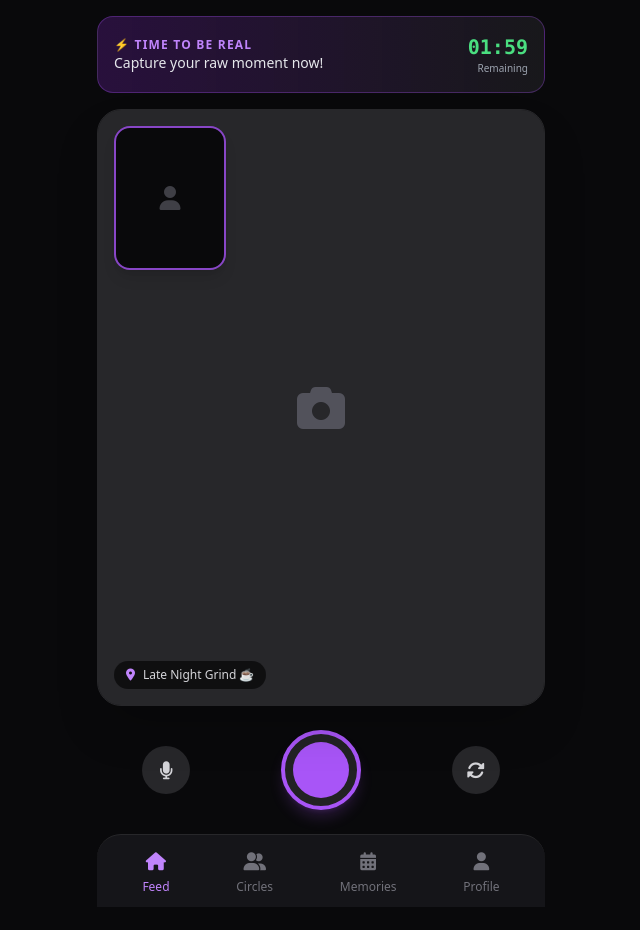
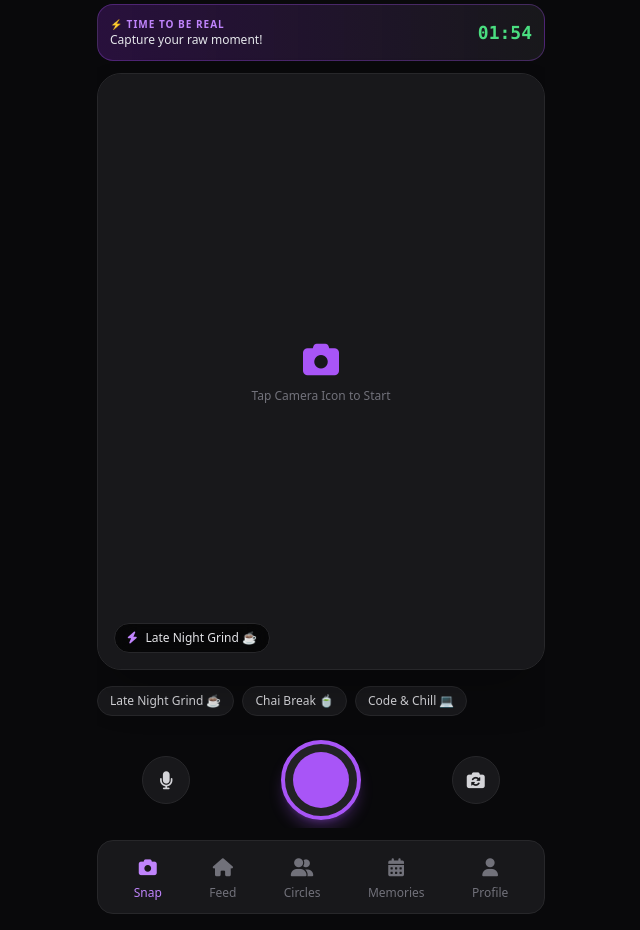
Before and after one commit to Bitmeeapp/SnapTime, a website: page index.html in a window 1280 px wide. Shown: the part 81-1011 px from the top of the page, without its empty margins (319-959 px from the left). Drawn offline with nearby package versions, Linux system fonts and the light colour scheme.

Commit message:
Update index.html

```diff
--- a/index.html
+++ b/index.html
@@ -6,104 +6,205 @@
   <title>Snap Time - Real Moments Sharing</title>
   <script src="https://cdn.tailwindcss.com"></script>
   <link rel="stylesheet" href="https://cdnjs.cloudflare.com/ajax/libs/font-awesome/6.4.0/css/all.min.css">
-  <script>
-    tailwind.config = {
-      theme: {
-        extend: {
-          colors: {
-            brand: '#a855f7',
-            neonGreen: '#22c55e',
-            darkBg: '#09090b',
-            cardBg: '#18181b'
-          }
-        }
-      }
-    }
-  </script>
 </head>
-<body class="bg-darkBg text-gray-100 font-sans min-h-screen flex flex-col items-center p-4">
+<body class="bg-zinc-950 text-gray-100 font-sans min-h-screen flex flex-col items-center justify-between p-4">
 
   <!-- Header -->
-  <header class="w-full max-w-md flex justify-between items-center py-4 border-b border-zinc-800">
+  <header class="w-full max-w-md flex justify-between items-center py-3 border-b border-zinc-800">
     <h1 class="text-2xl font-black tracking-wider text-transparent bg-clip-text bg-gradient-to-r from-purple-500 to-green-400">
       SNAP TIME
     </h1>
-    <div class="flex items-center gap-2 bg-zinc-800/80 px-3 py-1 rounded-full text-xs font-semibold text-green-400">
-      <i class="fa-solid fa-fire text-amber-500"></i> 12 Day Streak
+    <div class="flex items-center gap-2 bg-zinc-900 px-3 py-1 rounded-full text-xs font-semibold text-green-400 border border-zinc-800">
+      <i class="fa-solid fa-fire text-amber-500"></i> <span id="streakCount">12</span> Day Streak
     </div>
   </header>
 
-  <!-- Daily Real Alert Banner -->
-  <div class="w-full max-w-md my-4 p-4 rounded-2xl bg-gradient-to-r from-purple-900/40 to-zinc-900 border border-purple-500/30 flex items-center justify-between">
+  <!-- Main Content Container -->
+  <main class="w-full max-w-md flex-1 flex flex-col items-center my-3 overflow-hidden">
+
+    <!-- CAMERA SCREEN -->
+    <div id="screenCamera" class="w-full flex-1 flex flex-col items-center justify-center">
+
+      <!-- Daily Alert Banner -->
+      <div class="w-full mb-3 p-3 rounded-2xl bg-gradient-to-r from-purple-900/40 to-zinc-900 border border-purple-500/30 flex items-center justify-between">
         <div>
-      <p class="text-xs text-purple-400 font-bold uppercase tracking-widest">⚡ Time To Be Real</p>
-      <p class="text-sm text-gray-200 font-medium">Capture your raw moment now!</p>
+          <p class="text-[10px] text-purple-400 font-bold uppercase tracking-widest">⚡ Time To Be Real</p>
+          <p class="text-xs text-gray-200 font-medium">Capture your raw moment!</p>
         </div>
         <div class="text-right">
-      <span class="text-xl font-mono font-bold text-green-400">01:59</span>
-      <p class="text-[10px] text-gray-400">Remaining</p>
+          <span id="countdownTimer" class="text-lg font-mono font-bold text-green-400">01:59</span>
         </div>
       </div>
 
-  <!-- Camera Action Section -->
-  <main class="w-full max-w-md flex-1 flex flex-col items-center">
-
-    <!-- Camera Viewport Simulation -->
-    <div class="relative w-full aspect-[3/4] bg-zinc-900 rounded-3xl overflow-hidden border border-zinc-800 shadow-2xl flex items-center justify-center group">
-
-      <!-- Back Camera View -->
-      <div id="backView" class="w-full h-full bg-zinc-800 flex items-center justify-center text-zinc-600">
-        <i class="fa-solid fa-camera text-5xl"></i>
+      <!-- Camera Viewport -->
+      <div class="relative w-full aspect-[3/4] bg-zinc-900 rounded-3xl overflow-hidden border border-zinc-800 shadow-2xl flex items-center justify-center">
+        <video id="webcam" autoplay playsinline class="w-full h-full object-cover hidden"></video>
+        <div id="cameraPlaceholder" class="w-full h-full bg-zinc-900 flex flex-col items-center justify-center text-zinc-500 gap-2">
+          <i class="fa-solid fa-camera text-4xl text-purple-500"></i>
+          <span class="text-xs">Tap Camera Icon to Start</span>
         </div>
 
-      <!-- PIP Front Selfie View -->
-      <div id="frontView" class="absolute top-4 left-4 w-28 h-36 bg-zinc-950 rounded-2xl border-2 border-purple-500/80 overflow-hidden shadow-lg flex items-center justify-center text-zinc-700">
-        <i class="fa-solid fa-user text-2xl"></i>
-      </div>
-
-      <!-- Overlay Badge -->
-      <div class="absolute bottom-4 left-4 bg-black/60 backdrop-blur-md px-3 py-1.5 rounded-full text-xs text-zinc-300 font-medium flex items-center gap-2">
-        <i class="fa-solid fa-location-dot text-purple-400"></i> Late Night Grind ☕
+        <div class="absolute bottom-4 left-4 bg-black/70 backdrop-blur-md px-3 py-1.5 rounded-full text-xs text-zinc-200 font-medium flex items-center gap-2 border border-zinc-800">
+          <i class="fa-solid fa-bolt text-purple-400"></i>
+          <span id="selectedVibeTag">Late Night Grind ☕</span>
         </div>
       </div>
 
-    <!-- Capture / Action Controls -->
-    <div class="w-full flex items-center justify-around my-6">
-      <button class="w-12 h-12 rounded-full bg-zinc-800 hover:bg-zinc-700 text-zinc-300 flex items-center justify-center transition">
+      <!-- Vibe Mood Selector -->
+      <div class="w-full flex gap-2 overflow-x-auto my-3 py-1">
+        <button onclick="setVibe('Late Night Grind ☕')" class="bg-zinc-900 hover:bg-purple-900/50 text-xs text-zinc-300 px-3 py-1.5 rounded-full whitespace-nowrap border border-zinc-800">Late Night Grind ☕</button>
+        <button onclick="setVibe('Chai Break 🍵')" class="bg-zinc-900 hover:bg-purple-900/50 text-xs text-zinc-300 px-3 py-1.5 rounded-full whitespace-nowrap border border-zinc-800">Chai Break 🍵</button>
+        <button onclick="setVibe('Code & Chill 💻')" class="bg-zinc-900 hover:bg-purple-900/50 text-xs text-zinc-300 px-3 py-1.5 rounded-full whitespace-nowrap border border-zinc-800">Code & Chill 💻</button>
+      </div>
+
+      <!-- Controls -->
+      <div class="w-full flex items-center justify-around my-2">
+        <button id="btnMic" onclick="toggleVoiceRecord()" class="w-12 h-12 rounded-full bg-zinc-900 border border-zinc-800 text-zinc-300 flex items-center justify-center">
           <i class="fa-solid fa-microphone text-lg"></i>
         </button>
 
-      <!-- Shutter Button -->
-      <button class="w-20 h-20 rounded-full border-4 border-purple-500 bg-white/10 flex items-center justify-center active:scale-95 transition shadow-lg shadow-purple-500/20">
+        <button onclick="captureSnap()" class="w-20 h-20 rounded-full border-4 border-purple-500 bg-white/10 flex items-center justify-center active:scale-95 transition shadow-lg shadow-purple-500/30">
           <div class="w-14 h-14 rounded-full bg-purple-500"></div>
         </button>
 
-      <button class="w-12 h-12 rounded-full bg-zinc-800 hover:bg-zinc-700 text-zinc-300 flex items-center justify-center transition">
-        <i class="fa-solid fa-rotate text-lg"></i>
+        <button onclick="startCamera()" class="w-12 h-12 rounded-full bg-zinc-900 border border-zinc-800 text-zinc-300 flex items-center justify-center">
+          <i class="fa-solid fa-camera-rotate text-lg"></i>
         </button>
+      </div>
+    </div>
+
+    <!-- FEED SCREEN -->
+    <div id="screenFeed" class="w-full flex-1 flex-col gap-4 overflow-y-auto hidden">
+      <h2 class="text-sm font-bold text-zinc-400 uppercase tracking-widest px-1">Today's Raw Feed</h2>
+      <div id="feedList" class="flex flex-col gap-4 w-full"></div>
+    </div>
+
+    <!-- CIRCLES SCREEN -->
+    <div id="screenCircles" class="w-full flex-1 flex-col items-center justify-center hidden text-zinc-400">
+      <i class="fa-solid fa-user-group text-4xl mb-2 text-purple-400"></i>
+      <p class="text-sm font-medium">Inner Circle</p>
+    </div>
+
+    <!-- MEMORIES SCREEN -->
+    <div id="screenMemories" class="w-full flex-1 flex-col items-center justify-center hidden text-zinc-400">
+      <i class="fa-solid fa-calendar-days text-4xl mb-2 text-purple-400"></i>
+      <p class="text-sm font-medium">Time Capsule</p>
+    </div>
+
+    <!-- PROFILE SCREEN -->
+    <div id="screenProfile" class="w-full flex-1 flex-col items-center justify-center hidden text-zinc-400">
+      <div class="w-20 h-20 rounded-full bg-purple-600 flex items-center justify-center text-2xl font-bold text-white mb-2">ST</div>
+      <p class="text-lg font-bold text-white">@sanptime_user</p>
     </div>
 
   </main>
 
-  <!-- Bottom Navigation Bar -->
-  <nav class="w-full max-w-md bg-zinc-900/90 backdrop-blur-md border-t border-zinc-800 rounded-t-3xl p-3 flex justify-around">
-    <button class="flex flex-col items-center text-purple-400 text-xs gap-1">
-      <i class="fa-solid fa-house text-lg"></i>
-      <span>Feed</span>
+  <!-- Bottom Navigation -->
+  <nav class="w-full max-w-md bg-zinc-900 border border-zinc-800 rounded-2xl p-3 flex justify-around">
+    <button onclick="switchTab('camera')" id="navCamera" class="flex flex-col items-center text-purple-400 text-xs gap-1">
+      <i class="fa-solid fa-camera text-lg"></i><span>Snap</span>
     </button>
-    <button class="flex flex-col items-center text-zinc-500 hover:text-zinc-300 text-xs gap-1">
-      <i class="fa-solid fa-user-group text-lg"></i>
-      <span>Circles</span>
+    <button onclick="switchTab('feed')" id="navFeed" class="flex flex-col items-center text-zinc-500 text-xs gap-1">
+      <i class="fa-solid fa-house text-lg"></i><span>Feed</span>
     </button>
-    <button class="flex flex-col items-center text-zinc-500 hover:text-zinc-300 text-xs gap-1">
-      <i class="fa-solid fa-calendar-days text-lg"></i>
-      <span>Memories</span>
+    <button onclick="switchTab('circles')" id="navCircles" class="flex flex-col items-center text-zinc-500 text-xs gap-1">
+      <i class="fa-solid fa-user-group text-lg"></i><span>Circles</span>
     </button>
-    <button class="flex flex-col items-center text-zinc-500 hover:text-zinc-300 text-xs gap-1">
-      <i class="fa-solid fa-user text-lg"></i>
-      <span>Profile</span>
+    <button onclick="switchTab('memories')" id="navMemories" class="flex flex-col items-center text-zinc-500 text-xs gap-1">
+      <i class="fa-solid fa-calendar-days text-lg"></i><span>Memories</span>
+    </button>
+    <button onclick="switchTab('profile')" id="navProfile" class="flex flex-col items-center text-zinc-500 text-xs gap-1">
+      <i class="fa-solid fa-user text-lg"></i><span>Profile</span>
     </button>
   </nav>
 
+  <!-- JavaScript Logic -->
+  <script>
+    let currentVibe = 'Late Night Grind ☕';
+    let postsData = [
+      { id: 1, username: 'alex_genz', vibe: 'Chai Break 🍵', time: '10m ago', fire: 5, heart: 3 }
+    ];
+
+    // Timer
+    let timeLeft = 119;
+    setInterval(() => {
+      if(timeLeft > 0) {
+        timeLeft--;
+        let m = String(Math.floor(timeLeft / 60)).padStart(2, '0');
+        let s = String(timeLeft % 60).padStart(2, '0');
+        const tElem = document.getElementById('countdownTimer');
+        if(tElem) tElem.innerText = `${m}:${s}`;
+      }
+    }, 1000);
+
+    // Camera
+    async function startCamera() {
+      try {
+        const video = document.getElementById('webcam');
+        const placeholder = document.getElementById('cameraPlaceholder');
+        const mediaStream = await navigator.mediaDevices.getUserMedia({ video: true, audio: false });
+        video.srcObject = mediaStream;
+        video.classList.remove('hidden');
+        placeholder.classList.add('hidden');
+      } catch (e) {
+        alert("Camera access was blocked or is unavailable.");
+      }
+    }
+
+    function setVibe(tag) {
+      currentVibe = tag;
+      document.getElementById('selectedVibeTag').innerText = tag;
+    }
+
+    function toggleVoiceRecord() {
+      alert("🎙️ Voice Vibe toggled!");
+    }
+
+    function captureSnap() {
+      postsData.unshift({
+        id: Date.now(),
+        username: 'you_sanptime',
+        vibe: currentVibe,
+        time: 'Just now',
+        fire: 0,
+        heart: 0
+      });
+      renderFeed();
+      switchTab('feed');
+    }
+
+    function renderFeed() {
+      const list = document.getElementById('feedList');
+      if(!list) return;
+      list.innerHTML = postsData.map(p => `
+        <div class="bg-zinc-900 border border-zinc-800 rounded-2xl p-3 flex flex-col gap-2">
+          <div class="flex justify-between text-xs font-bold text-purple-400">
+            <span>@${p.username}</span>
+            <span class="text-zinc-500 font-normal">${p.time}</span>
+          </div>
+          <div class="w-full aspect-[3/4] bg-zinc-950 rounded-xl flex items-center justify-center text-zinc-600 border border-zinc-800">
+            <i class="fa-solid fa-camera text-3xl"></i>
+          </div>
+          <div class="text-xs text-zinc-300">⚡ ${p.vibe}</div>
+        </div>
+      `).join('');
+    }
+
+    function switchTab(tab) {
+      ['camera', 'feed', 'circles', 'memories', 'profile'].forEach(s => {
+        const sElem = document.getElementById('screen' + s.charAt(0).toUpperCase() + s.slice(1));
+        const nElem = document.getElementById('nav' + s.charAt(0).toUpperCase() + s.slice(1));
+        if(s === tab) {
+          if(sElem) { sElem.classList.remove('hidden'); sElem.classList.add('flex'); }
+          if(nElem) { nElem.classList.remove('text-zinc-500'); nElem.classList.add('text-purple-400'); }
+        } else {
+          if(sElem) { sElem.classList.add('hidden'); sElem.classList.remove('flex'); }
+          if(nElem) { nElem.classList.add('text-zinc-500'); nElem.classList.remove('text-purple-400'); }
+        }
+      });
+    }
+
+    renderFeed();
+  </script>
 </body>
 </html>
```
Lines whose indentation alone changed are shown as unchanged.
